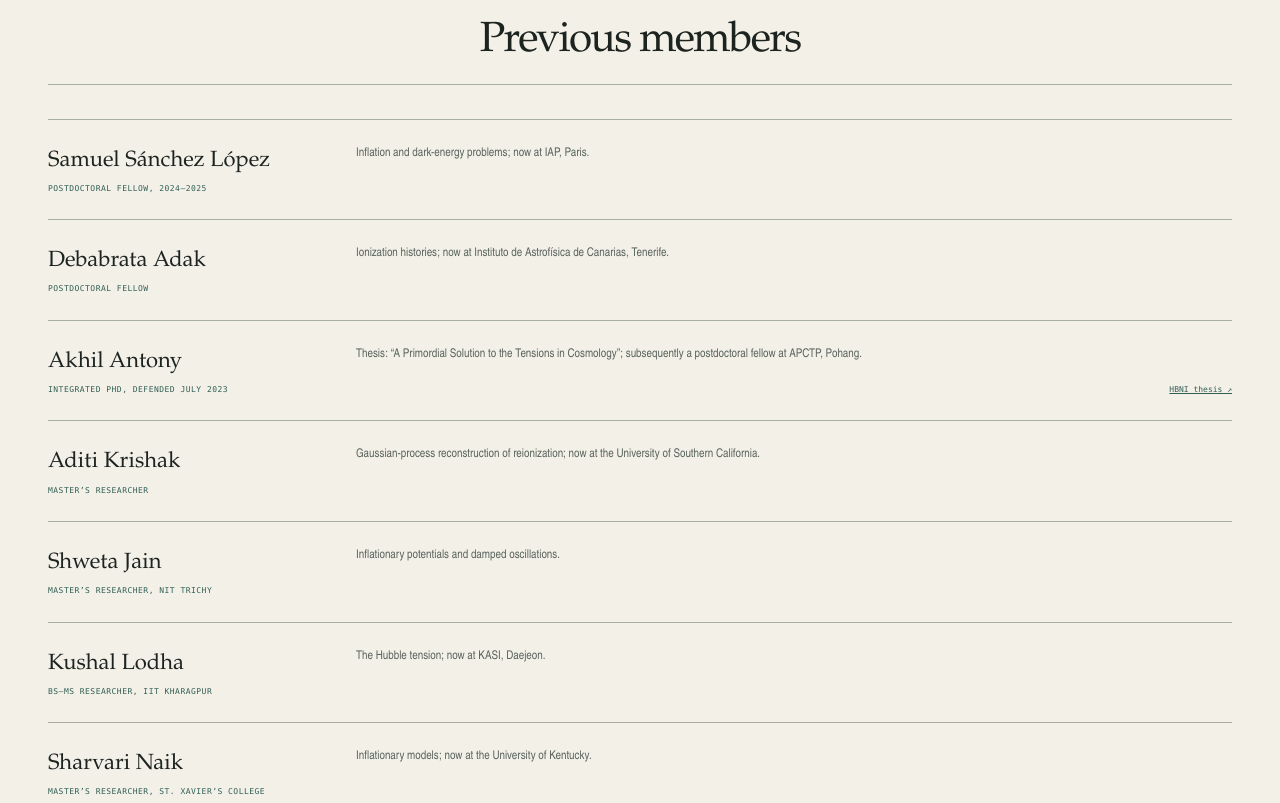
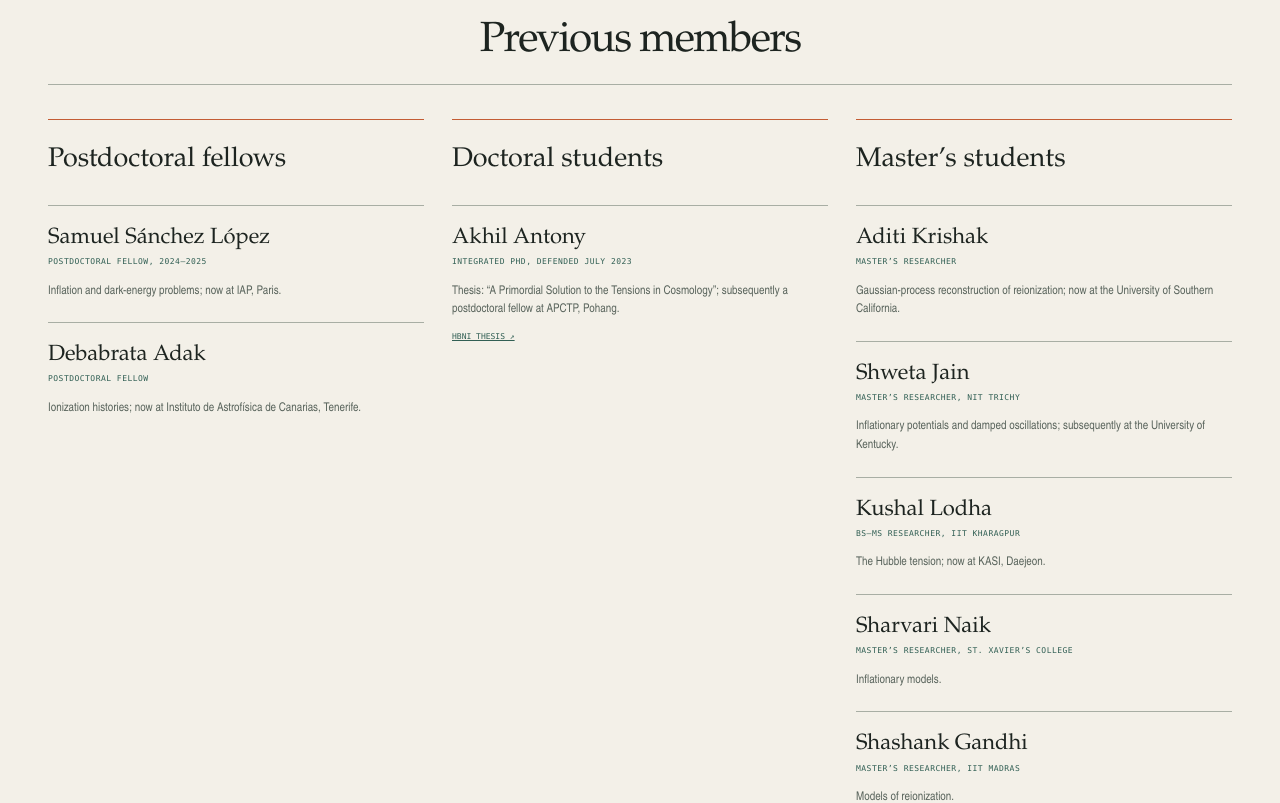
Before and after one commit to dkhaz/dhiraj-hazra-cosmology, a Next.js app: page /group in a window 1280 px wide. Shown: the part 1020-1823 px from the top of the page. Built offline with nearby package versions, Linux system fonts and the light colour scheme.

Commit message:
Organize previous members into three groups

```diff
--- a/app/globals.css
+++ b/app/globals.css
@@ -241,6 +241,14 @@ button, summary { font: inherit; }
 .people-ledger p { margin: 0; color: #59645c; font-size: 12px; line-height: 1.55; }
 .people-ledger > article > div p { color: var(--green); font-family: var(--font-mono); font-size: 8px; letter-spacing: .06em; text-transform: uppercase; }
 .people-ledger a { align-self: end; justify-self: end; color: var(--green); font-family: var(--font-mono); font-size: 8px; text-decoration: underline; }
+.former-groups { display: grid; grid-template-columns: repeat(3, minmax(0, 1fr)); gap: 28px; }
+.former-group { border-top: 1px solid var(--orange); }
+.former-group > h3 { margin: 18px 0 24px; font-family: var(--font-serif); font-size: 27px; font-weight: 400; }
+.former-group article { padding: 20px 0 22px; border-top: 1px solid var(--line); }
+.former-group h4 { margin: 0 0 5px; font-family: var(--font-serif); font-size: 22px; font-weight: 400; line-height: 1.15; }
+.former-group p { margin: 0; color: #59645c; font-size: 12px; line-height: 1.55; }
+.former-group .former-group__role { margin-bottom: 13px; color: var(--green); font-family: var(--font-mono); font-size: 8px; letter-spacing: .06em; text-transform: uppercase; }
+.former-group a { display: inline-block; margin-top: 12px; color: var(--green); font-family: var(--font-mono); font-size: 8px; text-decoration: underline; text-transform: uppercase; }
 .visitor-timeline { display: grid; grid-template-columns: repeat(6, 1fr); border-top: 1px solid var(--line); }
 .visitor-timeline article { min-height: 180px; padding: 20px 18px; border-right: 1px solid var(--line); }
 .visitor-timeline article:last-child { border-right: 0; }
@@ -517,6 +525,7 @@ button, summary { font: inherit; }
   .notebook-figures { grid-template-columns: 1fr; }
   .split-ledgers { grid-template-columns: 1fr; gap: 60px; }
   .people-grid { grid-template-columns: 1fr 1fr; }
+  .former-groups { grid-template-columns: 1fr; gap: 48px; }
   .person-entry:nth-child(2) { border-right: 0; }
   .person-entry:nth-child(-n+2) { border-bottom: 1px solid var(--line); }
   .visitor-timeline { grid-template-columns: 1fr 1fr 1fr; }
--- a/app/group/page.tsx
+++ b/app/group/page.tsx
@@ -12,16 +12,28 @@ const current = [
   ["Debabrata Chandra", "Postdoctoral fellow", "Inflationary cosmology"],
 ];
 
-const former = [
+const formerPostdocs = [
   ["Samuel Sánchez López", "Postdoctoral fellow, 2024–2025", "Inflation and dark-energy problems; now at IAP, Paris."],
   ["Debabrata Adak", "Postdoctoral fellow", "Ionization histories; now at Instituto de Astrofísica de Canarias, Tenerife."],
+];
+
+const formerDoctoralStudents = [
   ["Akhil Antony", "Integrated PhD, defended July 2023", "Thesis: “A Primordial Solution to the Tensions in Cosmology”; subsequently a postdoctoral fellow at APCTP, Pohang."],
+];
+
+const formerMastersStudents = [
   ["Aditi Krishak", "Master’s researcher", "Gaussian-process reconstruction of reionization; now at the University of Southern California."],
-  ["Shweta Jain", "Master’s researcher, NIT Trichy", "Inflationary potentials and damped oscillations."],
+  ["Shweta Jain", "Master’s researcher, NIT Trichy", "Inflationary potentials and damped oscillations; subsequently at the University of Kentucky."],
   ["Kushal Lodha", "BS–MS researcher, IIT Kharagpur", "The Hubble tension; now at KASI, Daejeon."],
-  ["Sharvari Naik", "Master’s researcher, St. Xavier’s College", "Inflationary models; now at the University of Kentucky."],
+  ["Sharvari Naik", "Master’s researcher, St. Xavier’s College", "Inflationary models."],
   ["Shashank Gandhi", "Master’s researcher, IIT Madras", "Models of reionization."],
 ];
+
+const formerGroups = [
+  ["Postdoctoral fellows", formerPostdocs],
+  ["Doctoral students", formerDoctoralStudents],
+  ["Master’s students", formerMastersStudents],
+] as const;
 
 const visitors = [
   ["2020", "COVID-19 happened."],
@@ -104,11 +116,17 @@ export default function GroupPage() {
 
       <section className="former-section shell">
         <div className="section-heading section-heading--rule group-section-heading"><h2>Previous members</h2></div>
-        <div className="people-ledger">
-          {former.map(([name, role, note]) => (
-            <article key={name}><div><h3>{name}</h3><p>{role}</p></div><p>{note}</p>
-              {name === "Akhil Antony" && <a href="https://www.imsc.res.in/xmlui/handle/123456789/620">HBNI thesis ↗</a>}
-            </article>
+        <div className="former-groups">
+          {formerGroups.map(([heading, members]) => (
+            <section className="former-group" key={heading}>
+              <h3>{heading}</h3>
+              {members.map(([name, role, note]) => (
+                <article key={name}>
+                  <h4>{name}</h4><p className="former-group__role">{role}</p><p>{note}</p>
+                  {name === "Akhil Antony" && <a href="https://www.imsc.res.in/xmlui/handle/123456789/620">HBNI thesis ↗</a>}
+                </article>
+              ))}
+            </section>
           ))}
         </div>
       </section>
```
